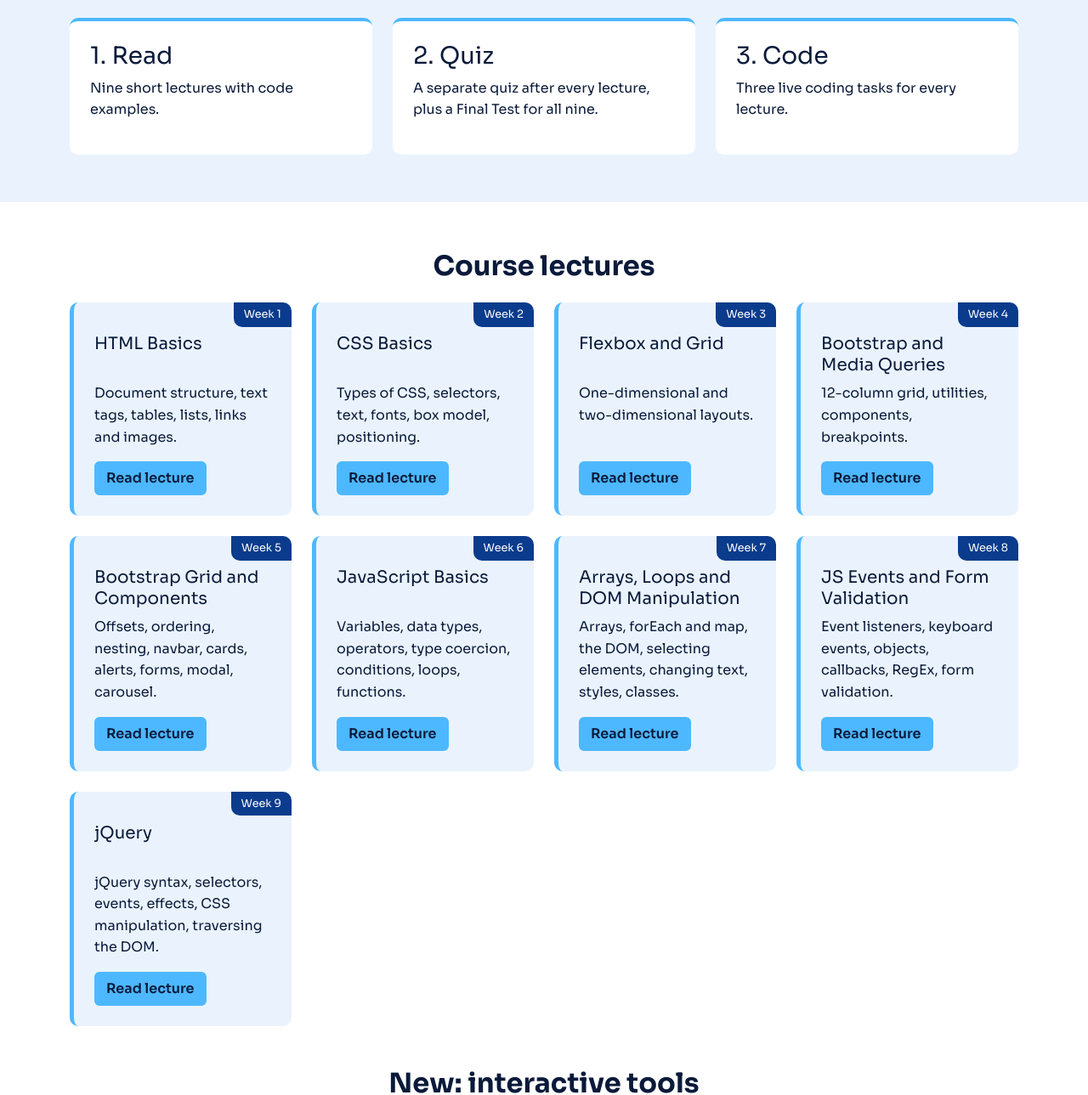
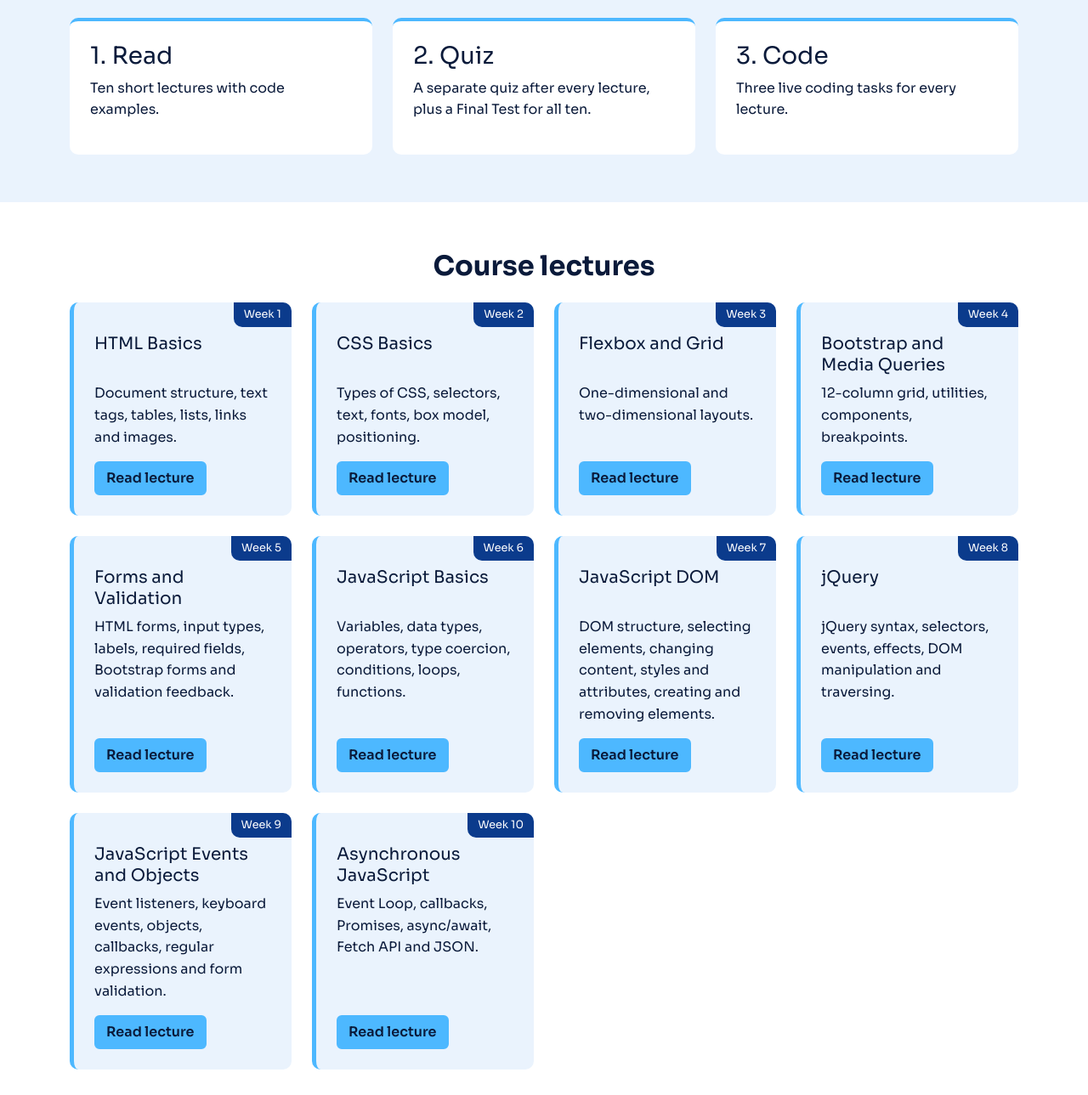
Before and after one commit to muratovaajdana201-ctrl/wenlearn-midtermmm, a plain HTML site: page index.html in a window 1280 px wide. Shown: the part 603-1892 px from the top of the page at 85% size. Drawn offline with nearby package versions, Linux system fonts and the light colour scheme.

Commit message:
Update index.html for course content and credits

```diff
--- a/index.html
+++ b/index.html
@@ -1,3 +1,4 @@
+
 <!DOCTYPE html>
 <html lang="en">
 <head>
@@ -24,8 +25,9 @@
         <li><a href="topics.html">Topics</a></li>
         <li><a href="students.html">Students</a></li>
         <li><a href="gallery.html">Gallery</a></li>
-        <li><a href="register.html">Register</a></li>
         <li><a href="developers.html">Developers</a></li>
+        <li><a href="faq.html">FAQ</a></li>
+        <li><a href="books.html">Books</a></li>
         <li><a href="contact.html">Contact</a></li>
       </ul>
     </nav>
@@ -36,6 +38,7 @@
         <div class="row align-items-center">
           <div class="col-lg-7">
             <h1>Learn web technologies one lecture at a time.</h1>
+            <p class="auth-greeting" data-auth="in" style="display:none">Welcome back, <strong class="auth-welcome-name"></strong>!</p>
             <p class="lead">Astana IT University, Web Technologies-1. Read the lecture, check yourself with a quiz, then write real code in live coding tasks.</p>
             <a class="btn btn-accent btn-lg me-2" href="lectures.html">Start reading</a>
             <a class="btn btn-outline-light btn-lg" href="quiz.html">Try the quiz</a>
@@ -53,8 +56,8 @@
       <div class="container">
         <h2 class="text-center mb-4">How it works</h2>
         <div class="steps">
-          <div class="step"><h3>1. Read</h3><p>Nine short lectures with code examples.</p></div>
-          <div class="step"><h3>2. Quiz</h3><p>A separate quiz after every lecture, plus a Final Test for all nine.</p></div>
+          <div class="step"><h3>1. Read</h3><p>Ten short lectures with code examples.</p></div>
+          <div class="step"><h3>2. Quiz</h3><p>A separate quiz after every lecture, plus a Final Test for all ten.</p></div>
           <div class="step"><h3>3. Code</h3><p>Three live coding tasks for every lecture.</p></div>
         </div>
       </div>
@@ -99,8 +102,8 @@
         <div class="col-12 col-md-6 col-lg-3">
           <div class="lecture-card">
             <span class="badge-tag">Week 5</span>
-            <h3>Bootstrap Grid and Components</h3>
-            <p>Offsets, ordering, nesting, navbar, cards, alerts, forms, modal, carousel.</p>
+            <h3>Forms and Validation</h3>
+            <p>HTML forms, input types, labels, required fields, Bootstrap forms and validation feedback.</p>
             <a class="btn btn-accent" href="lectures.html#week5">Read lecture</a>
           </div>
         </div>
@@ -115,25 +118,33 @@
         <div class="col-12 col-md-6 col-lg-3">
           <div class="lecture-card">
             <span class="badge-tag">Week 7</span>
-            <h3>Arrays, Loops and DOM Manipulation</h3>
-            <p>Arrays, forEach and map, the DOM, selecting elements, changing text, styles, classes.</p>
+            <h3>JavaScript DOM</h3>
+            <p>DOM structure, selecting elements, changing content, styles and attributes, creating and removing elements.</p>
             <a class="btn btn-accent" href="lectures.html#week7">Read lecture</a>
           </div>
         </div>
         <div class="col-12 col-md-6 col-lg-3">
           <div class="lecture-card">
             <span class="badge-tag">Week 8</span>
-            <h3>JS Events and Form Validation</h3>
-            <p>Event listeners, keyboard events, objects, callbacks, RegEx, form validation.</p>
+            <h3>jQuery</h3>
+            <p>jQuery syntax, selectors, events, effects, DOM manipulation and traversing.</p>
             <a class="btn btn-accent" href="lectures.html#week8">Read lecture</a>
           </div>
         </div>
         <div class="col-12 col-md-6 col-lg-3">
           <div class="lecture-card">
             <span class="badge-tag">Week 9</span>
-            <h3>jQuery</h3>
-            <p>jQuery syntax, selectors, events, effects, CSS manipulation, traversing the DOM.</p>
+            <h3>JavaScript Events and Objects</h3>
+            <p>Event listeners, keyboard events, objects, callbacks, regular expressions and form validation.</p>
             <a class="btn btn-accent" href="lectures.html#week9">Read lecture</a>
+          </div>
+        </div>
+        <div class="col-12 col-md-6 col-lg-3">
+          <div class="lecture-card">
+            <span class="badge-tag">Week 10</span>
+            <h3>Asynchronous JavaScript</h3>
+            <p>Event Loop, callbacks, Promises, async/await, Fetch API and JSON.</p>
+            <a class="btn btn-accent" href="lectures.html#week10">Read lecture</a>
           </div>
         </div>
         </div>
@@ -174,7 +185,7 @@
         </div>
         <div class="motivation">
           <h2>Read. Practice. Score 100.</h2>
-          <p>Every lecture you read and every task you code today is a point you earn at the defence. Finish all nine weeks, then take the Final Test.</p>
+          <p>Every lecture you read and every task you code today is a point you earn at the defence. Finish all ten weeks, then take the Final Test.</p>
         </div>
       </div>
     </section>
@@ -199,7 +210,7 @@
             <a href="https://instagram.com/" target="_blank">Instagram</a></p>
         </div>
       </div>
-      <p class="text-center copyright mb-0">2026 WebLearn. Web Technologies midterm and endterm project.</p>
+      <p class="text-center copyright mb-0">2026 WebLearn. Web Technologies midterm and endterm project. AI usage: AI tools (Claude by Anthropic) were used as a supporting tool during development and are credited here.</p>
     </div>
   </footer>
   <script src="https://code.jquery.com/jquery-3.7.1.min.js"></script>
```
